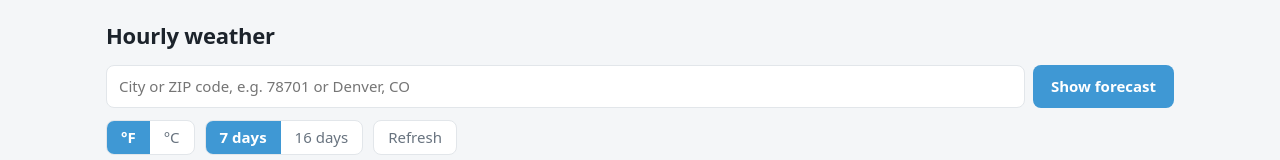
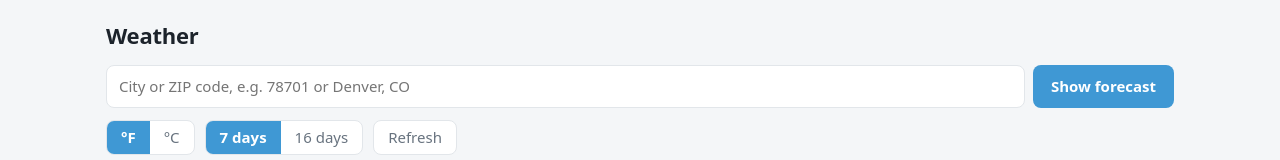
Before and after one commit to tomlawnmower/tomWeather, a plain HTML site: page index.html in a window 1280 px wide. Shown: the top 160 px of the page. Drawn offline with Linux system fonts and the light colour scheme.

Commit message:
change title of webpage

```diff
--- a/index.html
+++ b/index.html
@@ -3,7 +3,7 @@
 <head>
 <meta charset="utf-8">
 <meta name="viewport" content="width=device-width, initial-scale=1, viewport-fit=cover">
-<title>Hourly Weather</title>
+<title>Tom Weather</title>
 <style>
 :root{--bg:#f4f6f8;--card:#fff;--text:#1c232b;--muted:#68737f;--line:#e2e6ea;--night:rgba(0,0,0,.05);--temp:#c93434;--rain:#3f98d4;--fill:rgba(63,152,212,.42);--hi:#c93434;--lo:#3f98d4;--chip:#e9edf1;color-scheme:light;box-sizing:border-box;padding-top:env(safe-area-inset-top,0px);padding-bottom:env(safe-area-inset-bottom,0px)}
 @media (prefers-color-scheme:dark){:root:not([data-theme="light"]){--bg:#12161b;--card:#1a2027;--text:#e8ecf0;--muted:#98a3ae;--line:#2b333c;--night:rgba(255,255,255,.045);--temp:#ff6b6b;--rain:#58aee6;--fill:rgba(88,174,230,.4);--hi:#ff7a7a;--lo:#6bb8ea;--chip:#262d36;color-scheme:dark}}
@@ -70,7 +70,7 @@ button{font:inherit;cursor:pointer;border:0;border-radius:8px}
 </head>
 <body>
 <main>
-  <h1>Hourly weather</h1>
+  <h1>Weather</h1>
   <form id="f">
     <input id="q" placeholder="City or ZIP code, e.g. 78701 or Denver, CO" aria-label="City or ZIP code" autocomplete="off">
     <button class="go" type="submit">Show forecast</button>
```
